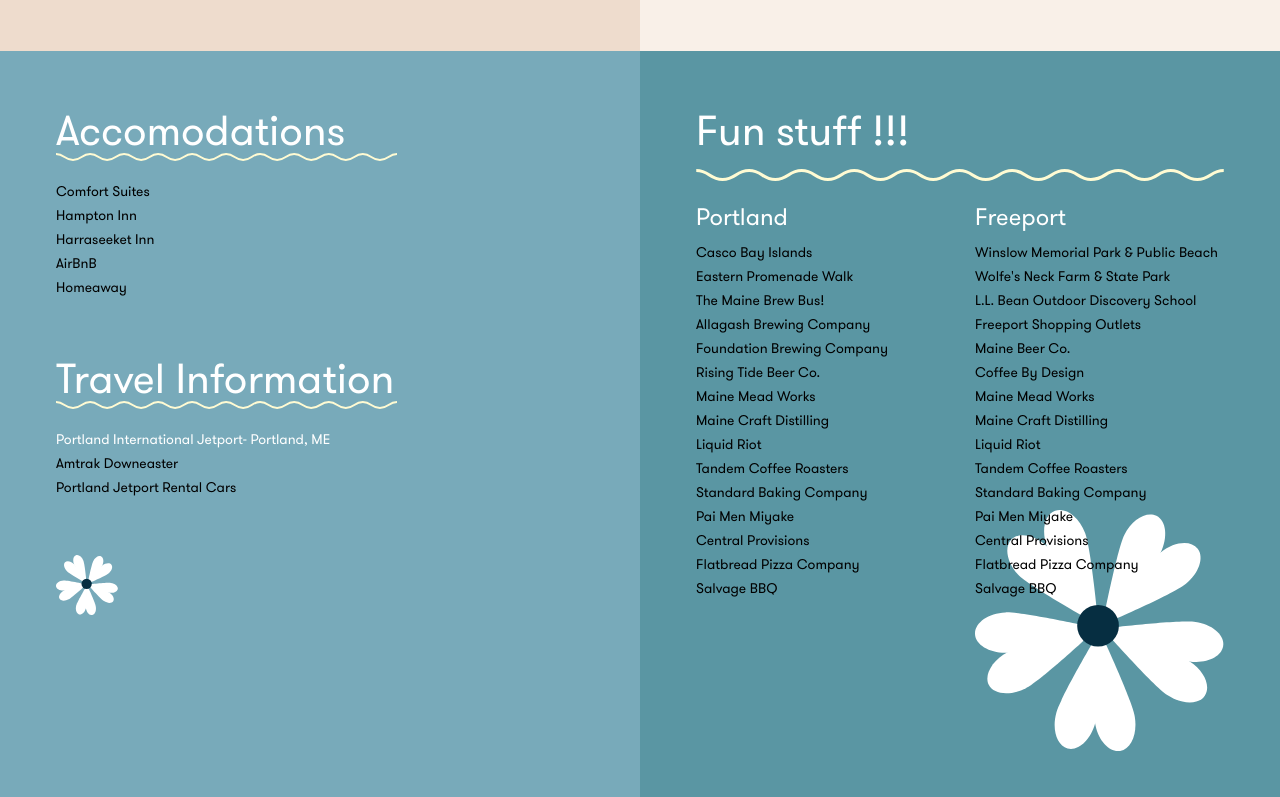
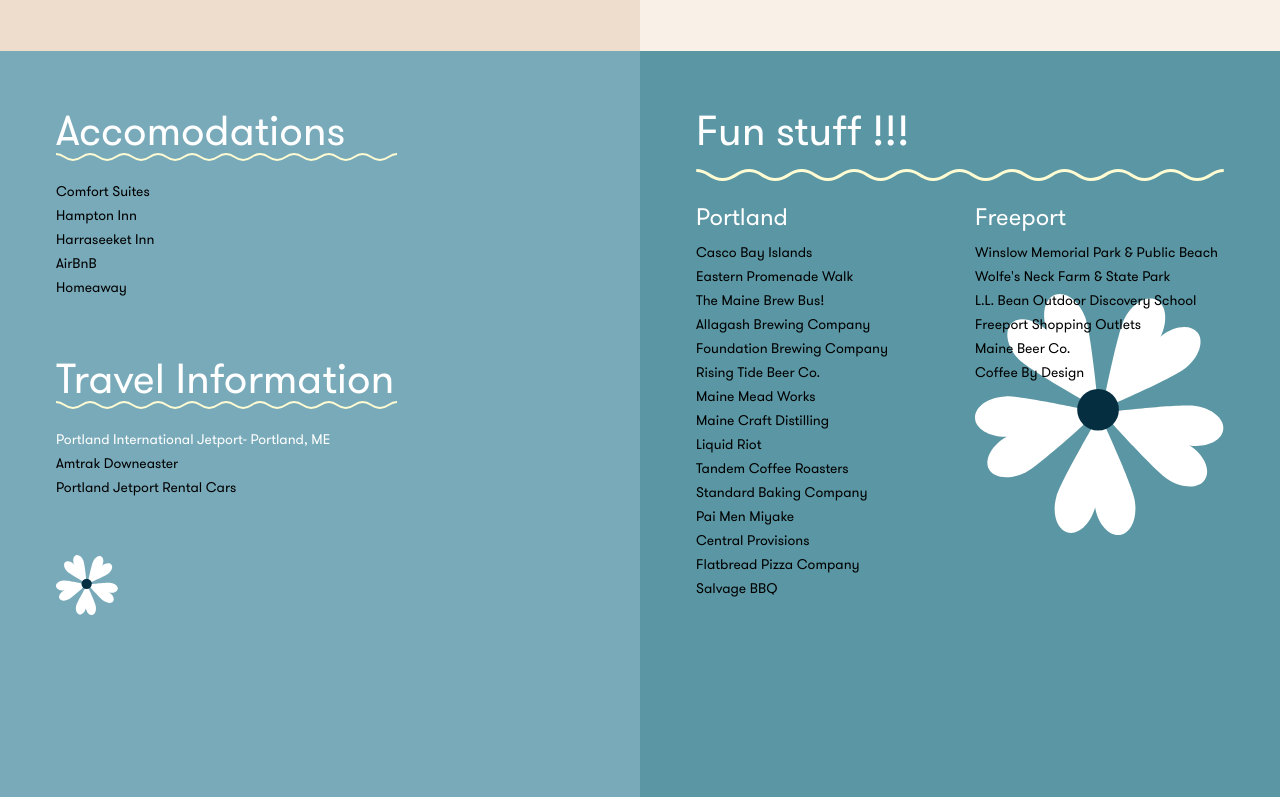
Before and after one commit to ineinski/wedding-site, a plain HTML site: page index.html in a window 1280 px wide. Shown: the part 2349-3146 px from the top of the page. Drawn offline with nearby package versions, Linux system fonts and the light colour scheme.

Commit message:
removing description

```diff
--- a/index.html
+++ b/index.html
@@ -29,8 +29,8 @@
         <ul>
           <li><a href="#section-1" class="menu-a">Home</a></li>
           <li><a href="#section-2" class="menu-a">Travel Information</a></li>
-          <li><a href="#" class="menu-a">RSVP</a></li>
-          <li><a href="#" class="menu-a">Registry</a></li>
+          <li><a href="#section-6" class="menu-a">Registry</a></li>
+          <li><a href="#section-7" class="menu-a">RSVP</a></li>
           <li><a href="#section-5" class="menu-a">Fun Stuff</a></li>
         </ul>
       </div>
@@ -47,7 +47,7 @@
     <section id="section-3" class="half">
       <div>
         <img src="img/floral_heart.svg" class="center-block">
-        <p>Ceremony and reception at  the <a href="#">Barn at Walnut Hill</a>, just 30 minutes outside of beautiful Portland in North Yarmouth, Maine. We are so, so, so excited!!</p>
+        <p>Ceremony and reception at  the <a href="#">Barn at Walnut Hill</a>, just 30 minutes outside of beautiful Portland in North Yarmouth, Maine. We are so excited!!</p>
         <img src="img/floral_maine.svg" class="center-block maine">
       </div>
     </section>
@@ -115,15 +115,6 @@
                   <li><a href="http://www.onefreeportvillagestation.com/">Freeport Shopping Outlets</a></li>
                   <li><a href="http://www.mainebeercompany.com/age.php">Maine Beer Co.</a></li>
                   <li><a href="http://www.coffeebydesign.com/">Coffee By Design</a></li>
-                  <li><a href="http://www.mainemeadworks.com/">Maine Mead Works</a></li>
-                  <li><a href="http://www.mainecraftdistilling.com/">Maine Craft Distilling</a></li>
-                  <li><a href="http://liquidriot.com/">Liquid Riot</a></li>
-                  <li><a href="http://www.tandemcoffee.com/">Tandem Coffee Roasters</a></li>
-                  <li><a href="http://standardbakingco.com/">Standard Baking Company</a></li>
-                  <li><a href="http://www.miyakerestaurants.com/pai-men-miyake/">Pai Men Miyake</a></li>
-                  <li><a href="http://www.central-provisions.com/">Central Provisions</a></li>
-                  <li><a href="http://www.flatbreadcompany.com/FlatbreadPortland2010.html">Flatbread Pizza Company</a></li>
-                  <li><a href="http://www.salvagebbq.com/">Salvage BBQ</a></li>
               </ul><img src="img/floral_daisey.svg" class="daisey">
             </div>
     </section>
```
